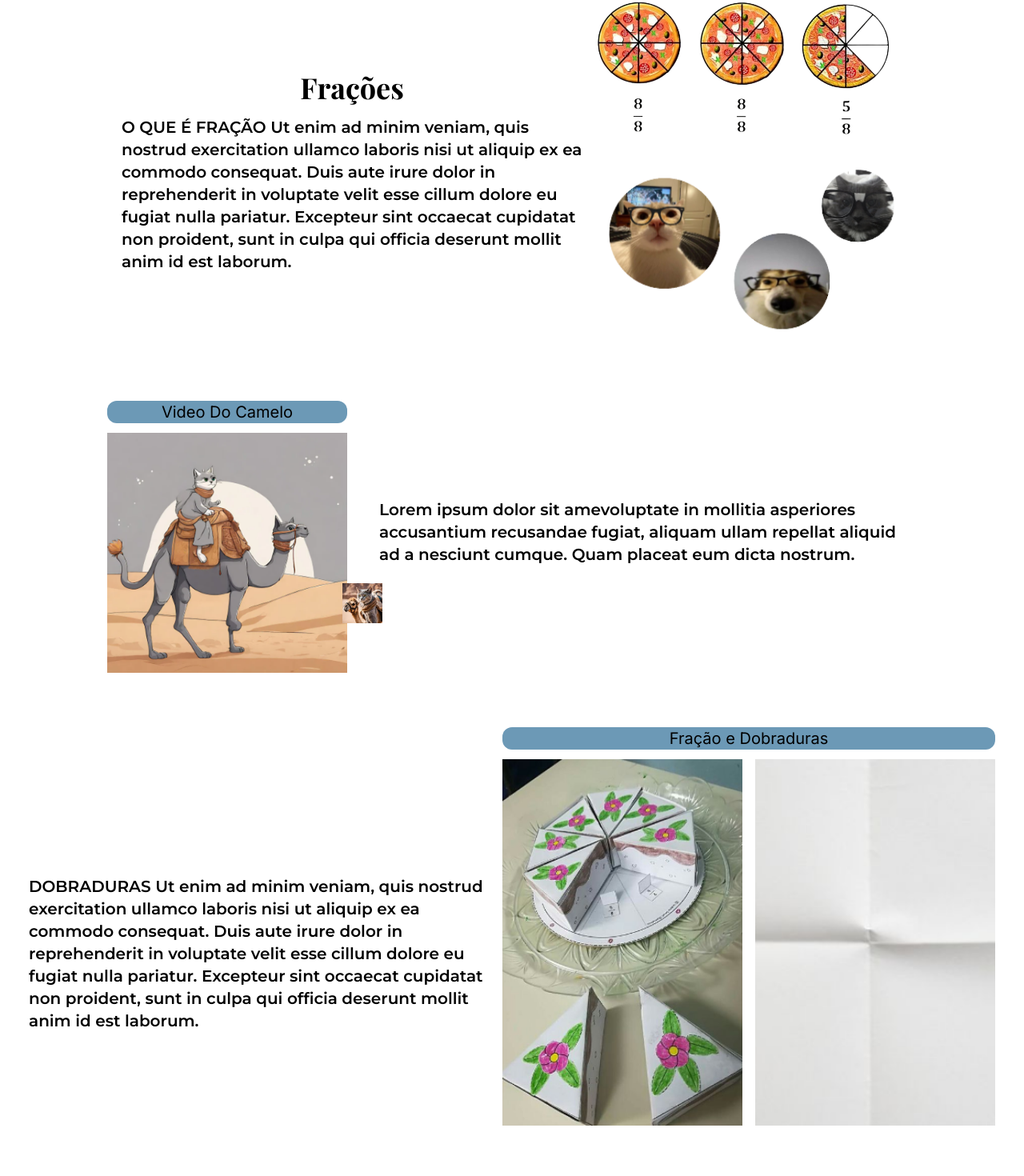
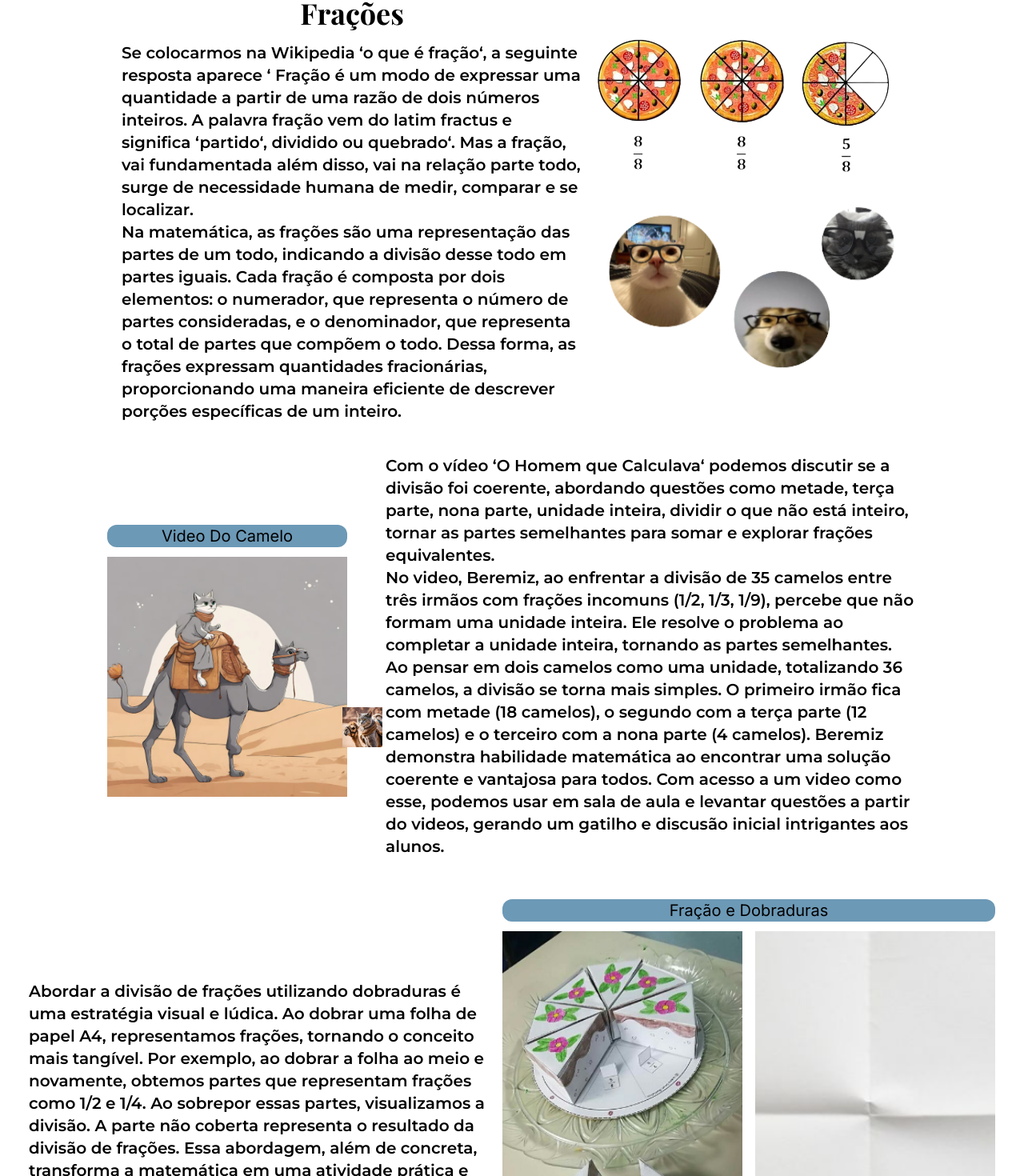
Before and after one commit to eldinho2/portifolio-Ju, a Next.js app: page /Fracoes in a window 1280 px wide. Shown: the part 108-1578 px from the top of the page at 80% size. Built offline with nearby package versions, Linux system fonts and the light colour scheme; a web font is replaced by a local one.

Commit message:
fracoes content

```diff
--- a/app/(pages)/Fracoes/page.tsx
+++ b/app/(pages)/Fracoes/page.tsx
@@ -1,90 +1,148 @@
-import React from 'react';
-import Image from 'next/image';
-import Link from 'next/link';
+import React from "react";
+import Image from "next/image";
+import Link from "next/link";
 
 const Fracoes = () => {
   return (
-    <main className='h-full'>
-      <section className='flex justify-center items-center mt-10 md:mt-3 md:flex-col sm:flex-col'>
-        <div className='flex flex-col max-w-xl'>
-            <h1 className='text-center text-4xl font-play font-bold sm:text-2xl'>Frações</h1>
-            <p className='mt-4 text-xl font-mon font-semibold md:text-base md:p-4 sm:text-base sm:p-2'>
-                O QUE É FRAÇÃO
-                Ut enim ad minim veniam, quis nostrud exercitation ullamco laboris nisi ut aliquip ex ea commodo consequat. Duis aute irure dolor in reprehenderit in voluptate velit esse cillum dolore eu fugiat nulla pariatur. Excepteur sint occaecat cupidatat non proident, sunt in culpa qui officia deserunt mollit anim id est laborum.
+    <main className="h-full">
+      <section className="flex justify-center items-center mt-10 md:mt-3 md:flex-col sm:flex-col">
+        <div className="flex flex-col max-w-xl">
+          <h1 className="text-center text-4xl font-play font-bold sm:text-2xl">
+            Frações
+          </h1>
+          <p className="mt-4 text-xl font-mon font-semibold md:text-base md:p-4 sm:text-base sm:p-2">
+            Se colocarmos na Wikipedia &lsquo;o que é fração&lsquo;, a seguinte
+            resposta aparece &lsquo; Fração é um modo de expressar uma
+            quantidade a partir de uma razão de dois números inteiros. A palavra
+            fração vem do latim fractus e significa &lsquo;partido&lsquo;,
+            dividido ou quebrado&lsquo;. Mas a fração, vai fundamentada além
+            disso, vai na relação parte todo, surge de necessidade humana de
+            medir, comparar e se localizar. <br /> Na matemática, as frações são
+            uma representação das partes de um todo, indicando a divisão desse
+            todo em partes iguais. Cada fração é composta por dois elementos: o
+            numerador, que representa o número de partes consideradas, e o
+            denominador, que representa o total de partes que compõem o todo.
+            Dessa forma, as frações expressam quantidades fracionárias,
+            proporcionando uma maneira eficiente de descrever porções
+            específicas de um inteiro.
           </p>
         </div>
-        <div className='flex flex-col justify-center items-center max-w-xl gap-9'>
+        <div className="flex flex-col justify-center items-center max-w-xl gap-9">
           <Image
-            src='/assets/pizza.png'
-            alt='pizza'
+            src="/assets/pizza.png"
+            alt="pizza"
             width={380}
             height={380}
-            className='md:h-[200px] md:w-[300px] sm:h-[150px] sm:w-[200px]'
+            className="md:h-[200px] md:w-[300px] sm:h-[150px] sm:w-[200px]"
           />
           <Image
-            src='/assets/gatoachorrogato.png'
-            alt='gatinho'
+            src="/assets/gatoachorrogato.png"
+            alt="gatinho"
             width={400}
             height={400}
-            className='md:h-[200px] md:w-[300px] sm:h-[150px] sm:w-[200px]'
+            className="md:h-[200px] md:w-[300px] sm:h-[150px] sm:w-[200px]"
           />
         </div>
       </section>
-      <section className='flex justify-center items-center gap-10 my-10 md:gap-3 md: p-4'>
+      <section className="flex justify-center items-center gap-10 my-10 sm:flex-col sm2:flex-col md:flex-col md:gap-3 md:p-4">
         <div>
-            <Link href={"https://www.youtube.com/watch?v=M4CvnsO5YD4&ab_channel=DivulgandoVideos"} target='_blank' className='group'>
-              <div className='bg-[#6C99B6] hover:bg-[#4c6b81] my-3 rounded-xl px-4 text-center text-xl md:text-base sm:text-sm'>
+          <Link
+            href={
+              "https://www.youtube.com/watch?v=M4CvnsO5YD4&ab_channel=DivulgandoVideos"
+            }
+            target="_blank"
+            className="group"
+          >
+            <div className="bg-[#6C99B6] hover:bg-[#4c6b81] my-3 rounded-xl px-4 text-center text-xl md:text-base sm:text-sm">
               Video Do Camelo
             </div>
           </Link>
-            <div className='relative'>
+          <div className="relative">
             <Image
-                    src='/assets/gatonocamelo.png'
-                    alt='gatonocamelo'
+              src="/assets/gatonocamelo.png"
+              alt="gatonocamelo"
               width={300}
               height={300}
             />
-                <div className='absolute top-[188px] right-[-44px] md:top-[60px] md:right-[-10px] sm:top-[51px] sm:right-[-23px]'>
+            <div className="absolute top-[188px] right-[-44px] md:top-[60px] md:right-[-10px] sm:top-[51px] sm:right-[-23px]">
               <Image
-                    src='/assets/gatonocamelo2.png'
-                    alt='gatonocamelo'
+                src="/assets/gatonocamelo2.png"
+                alt="gatonocamelo"
                 width={120}
                 height={120}
-                    className='md:w-[50px] md:h-[50px] w-[50px] h-[50px]'
+                className="md:w-[50px] md:h-[50px] w-[50px] h-[50px]"
               />
             </div>
           </div>
         </div>
-        <div className='max-w-2xl text-xl font-mon font-semibold md:text-base sm:text-sm'>
-            <h1>Lorem ipsum dolor sit amevoluptate in mollitia asperiores accusantium recusandae fugiat, aliquam ullam repellat aliquid ad a nesciunt cumque. Quam placeat eum dicta nostrum.</h1>
+        <div className="max-w-2xl text-xl font-mon font-semibold pl-2 md:text-base sm:text-sm">
+          <p>
+            Com o vídeo &lsquo;O Homem que Calculava&lsquo; podemos discutir se
+            a divisão foi coerente, abordando questões como metade, terça parte,
+            nona parte, unidade inteira, dividir o que não está inteiro, tornar
+            as partes semelhantes para somar e explorar frações equivalentes.{" "}
+            <br /> No video, Beremiz, ao enfrentar a divisão de 35 camelos entre
+            três irmãos com frações incomuns (1/2, 1/3, 1/9), percebe que não
+            formam uma unidade inteira. Ele resolve o problema ao completar a
+            unidade inteira, tornando as partes semelhantes. Ao pensar em dois
+            camelos como uma unidade, totalizando 36 camelos, a divisão se torna
+            mais simples. O primeiro irmão fica com metade (18 camelos), o
+            segundo com a terça parte (12 camelos) e o terceiro com a nona parte
+            (4 camelos). Beremiz demonstra habilidade matemática ao encontrar
+            uma solução coerente e vantajosa para todos. Com acesso a um video
+            como esse, podemos usar em sala de aula e levantar questões a partir
+            do videos, gerando um gatilho e discusão inicial intrigantes aos
+            alunos.
+          </p>
         </div>
       </section>
-      <section className='flex justify-center items-center gap-4 my-10 md:mb-11 md:gap-2 sm:gap-0'>
+      <section className="flex justify-center items-center gap-4 my-10 md:mb-11 md:gap-2 sm:gap-0">
         <div>
-          <p className='max-w-xl text-xl font-mon font-semibold md:text-base md:p-4 sm:text-sm sm:p-4'>
-          DOBRADURAS
-            Ut enim ad minim veniam, quis nostrud exercitation ullamco laboris nisi ut aliquip ex ea commodo consequat. Duis aute irure dolor in reprehenderit in voluptate velit esse cillum dolore eu fugiat nulla pariatur. Excepteur sint occaecat cupidatat non proident, sunt in culpa qui officia deserunt mollit anim id est laborum.
+          <p className="max-w-xl text-xl font-mon font-semibold md:text-base md:p-4 sm:text-sm sm:p-4">
+            Abordar a divisão de frações utilizando dobraduras é uma estratégia
+            visual e lúdica. Ao dobrar uma folha de papel A4, representamos
+            frações, tornando o conceito mais tangível. Por exemplo, ao dobrar a
+            folha ao meio e novamente, obtemos partes que representam frações
+            como 1/2 e 1/4. Ao sobrepor essas partes, visualizamos a divisão. A
+            parte não coberta representa o resultado da divisão de frações. Essa
+            abordagem, além de concreta, transforma a matemática em uma
+            atividade prática e interativa, facilitando a compreensão,
+            especialmente para crianças. O uso de dobraduras torna o processo
+            envolvente, estimulando a curiosidade e promovendo uma compreensão
+            duradoura do conceito.
           </p>
         </div>
-        <div className=''>
+        <div className="">
           <div>
-          <Link href={"https://www.youtube.com/watch?v=Pv36xzb-zBU&embeds_referring_euri=https%3A%2F%2Fsites.google.com%2F&source_ve_path=MjM4NTE&feature=emb_title&ab_channel=RoseliceParmegiani "} target='_blank' className='group'>
-                <div className='bg-[#6C99B6] hover:bg-[#4c6b81] my-3 rounded-xl px-4 text-center text-xl md:text-base sm:text-sm'>
+            <Link
+              href={
+                "https://www.youtube.com/watch?v=Pv36xzb-zBU&embeds_referring_euri=https%3A%2F%2Fsites.google.com%2F&source_ve_path=MjM4NTE&feature=emb_title&ab_channel=RoseliceParmegiani "
+              }
+              target="_blank"
+              className="group"
+            >
+              <div className="bg-[#6C99B6] hover:bg-[#4c6b81] my-3 rounded-xl px-4 text-center text-xl md:text-base sm:text-sm">
                 Fração e Dobraduras
               </div>
             </Link>
           </div>
-          <Link href={"https://www.youtube.com/watch?v=Pv36xzb-zBU&embeds_referring_euri=https%3A%2F%2Fsites.google.com%2F&source_ve_path=MjM4NTE&feature=emb_title&ab_channel=RoseliceParmegiani "} target='_blank' className='group'>
-          <div className='flex gap-4 mb-20 sm:flex-col'>
+          <Link
+            href={
+              "https://www.youtube.com/watch?v=Pv36xzb-zBU&embeds_referring_euri=https%3A%2F%2Fsites.google.com%2F&source_ve_path=MjM4NTE&feature=emb_title&ab_channel=RoseliceParmegiani "
+            }
+            target="_blank"
+            className="group"
+          >
+            <div className="flex gap-4 mb-20 sm:flex-col md:flex-col">
               <Image
-                src='/assets/bolodepapel.png'
-                alt='bolodepapel'
+                src="/assets/bolodepapel.png"
+                alt="bolodepapel"
                 width={300}
                 height={300}
               />
               <Image
-                src='/assets/papel.png'
-                alt='papel'
+                src="/assets/papel.png"
+                alt="papel"
                 width={300}
                 height={300}
               />
```
Lines whose indentation alone changed are shown as unchanged.
